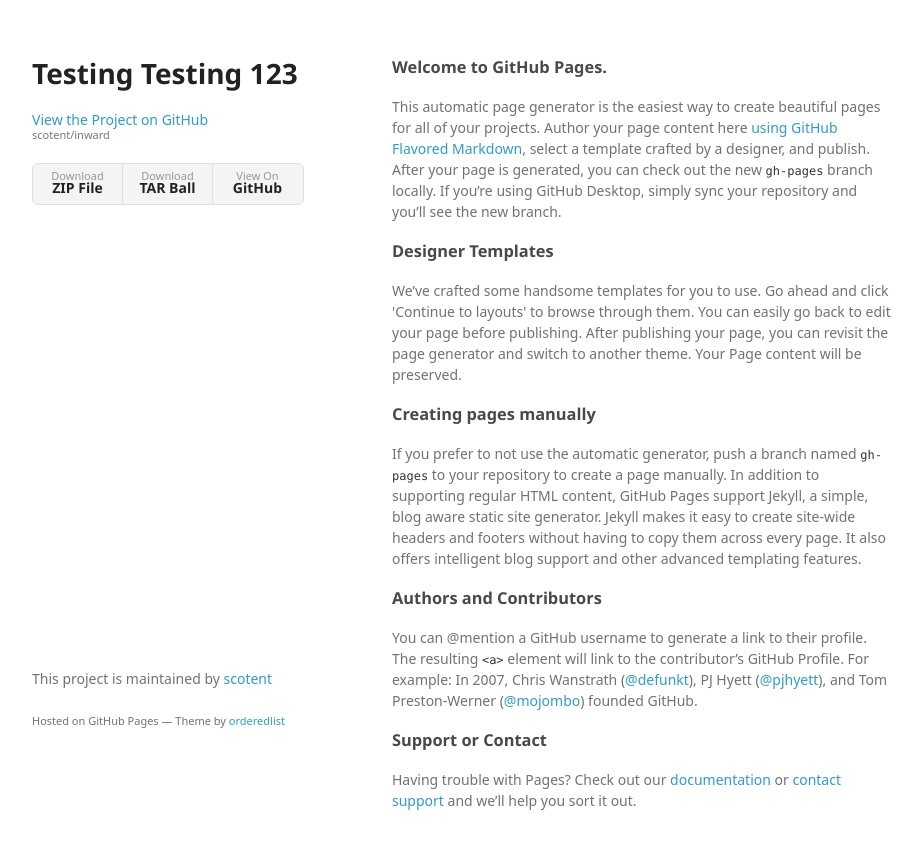
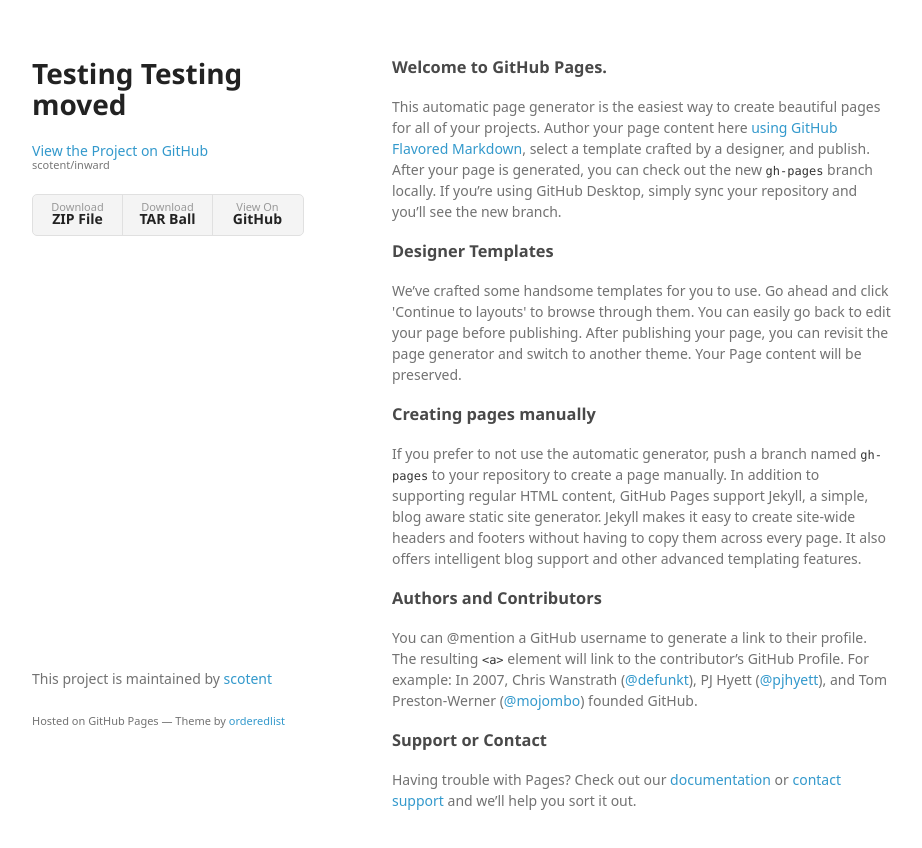
Before and after one commit to scotent/inward, a plain HTML site: page index.html in a window 1280 px wide. Shown: the whole page, without its empty margins (178-1100 px from the left). Drawn offline with Linux system fonts and the light colour scheme; a web font is replaced by a local one.

```diff
--- a/index.html
+++ b/index.html
@@ -15,7 +15,7 @@
   <body>
     <div class="wrapper">
       <header>
-        <h1>Testing Testing 123</h1>
+        <h1>Testing Testing moved</h1>
         <p></p>
 
         <p class="view"><a href="https://github.com/scotent/inward">View the Project on GitHub <small>scotent/inward</small></a></p>
```
